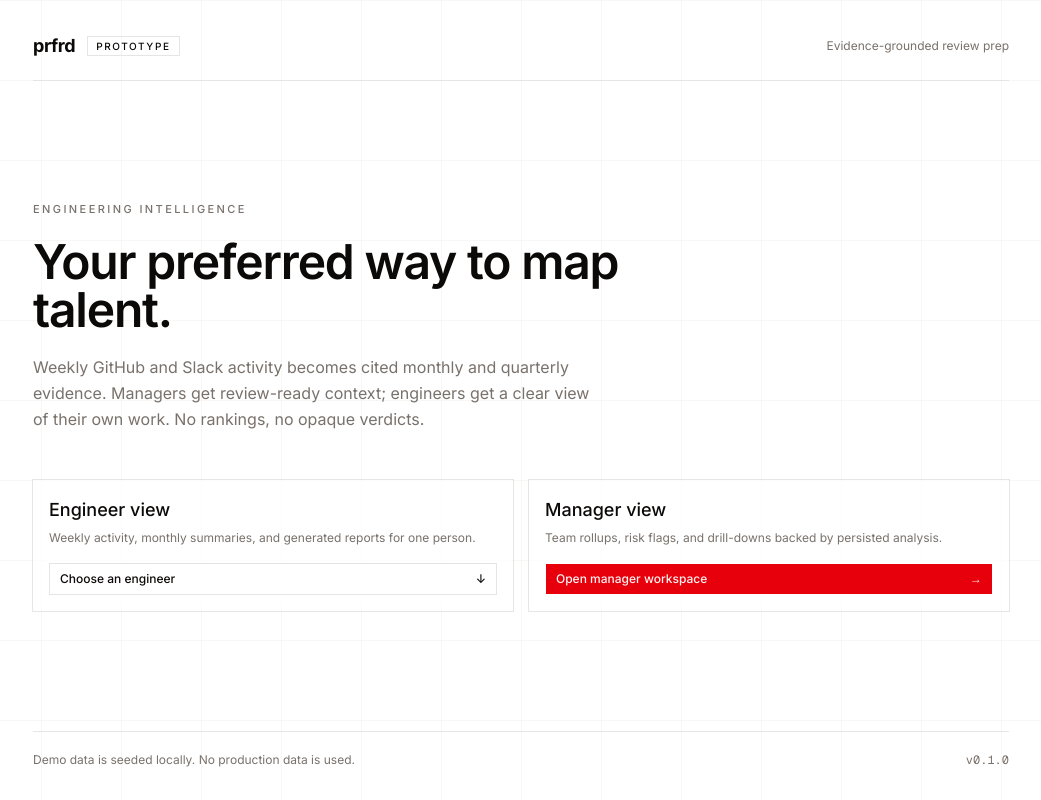
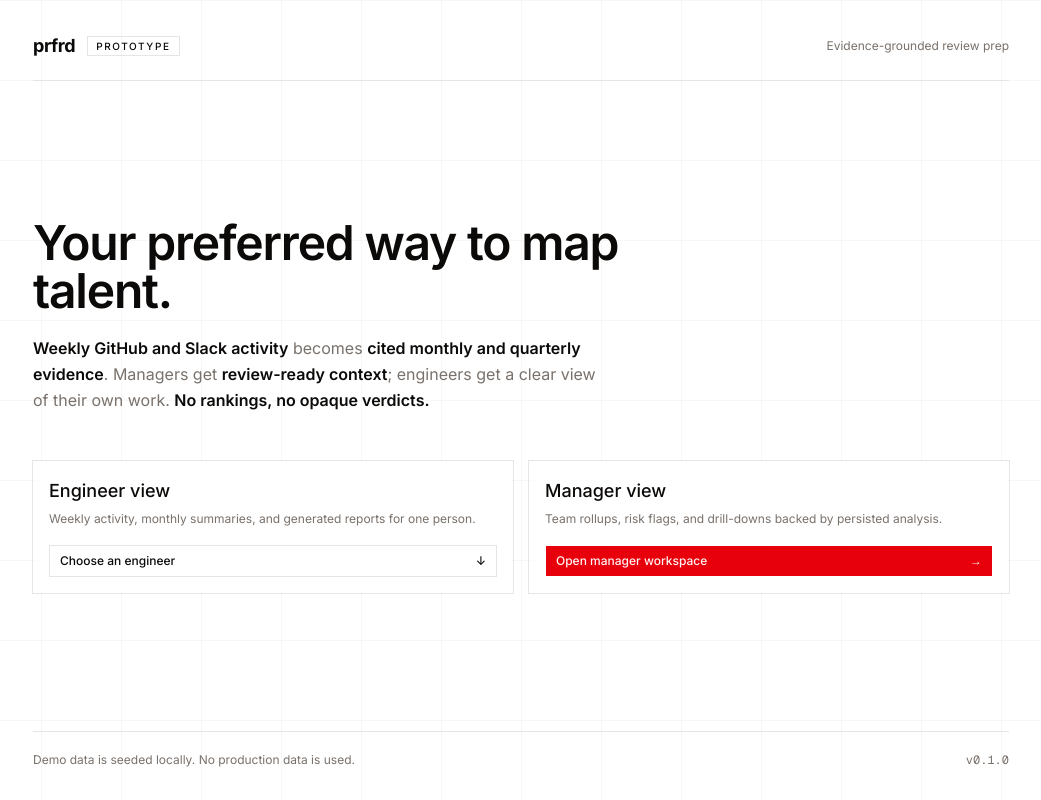
Before and after one commit to hanzalahwaheed/prfrd, a Next.js app: page / in a window 1280 px wide. Shown: the whole page, without its empty margins (119-1160 px from the left). Built offline with nearby package versions, Linux system fonts and the light colour scheme.

Commit message:
style: simplify landing hero and emphasize key copy

```diff
--- a/app/page.tsx
+++ b/app/page.tsx
@@ -49,17 +49,25 @@ export default function Page() {
 
         <section className="flex flex-1 flex-col justify-center py-16">
           <div className="max-w-2xl space-y-5">
-            <div className="text-[11px] font-medium uppercase tracking-[0.22em] text-muted-foreground">
-              Engineering intelligence
-            </div>
             <h1 className="text-4xl font-semibold tracking-tight sm:text-5xl">
               Your preferred way to map talent.
             </h1>
             <p className="max-w-xl text-base leading-relaxed text-muted-foreground">
-              Weekly GitHub and Slack activity becomes cited monthly and
-              quarterly evidence. Managers get review-ready context; engineers
-              get a clear view of their own work. No rankings, no opaque
-              verdicts.
+              <strong className="font-semibold text-foreground">
+                Weekly GitHub and Slack activity
+              </strong>{" "}
+              becomes{" "}
+              <strong className="font-semibold text-foreground">
+                cited monthly and quarterly evidence
+              </strong>
+              . Managers get{" "}
+              <strong className="font-semibold text-foreground">
+                review-ready context
+              </strong>
+              ; engineers get a clear view of their own work.{" "}
+              <strong className="font-semibold text-foreground">
+                No rankings, no opaque verdicts.
+              </strong>
             </p>
           </div>
 
```
